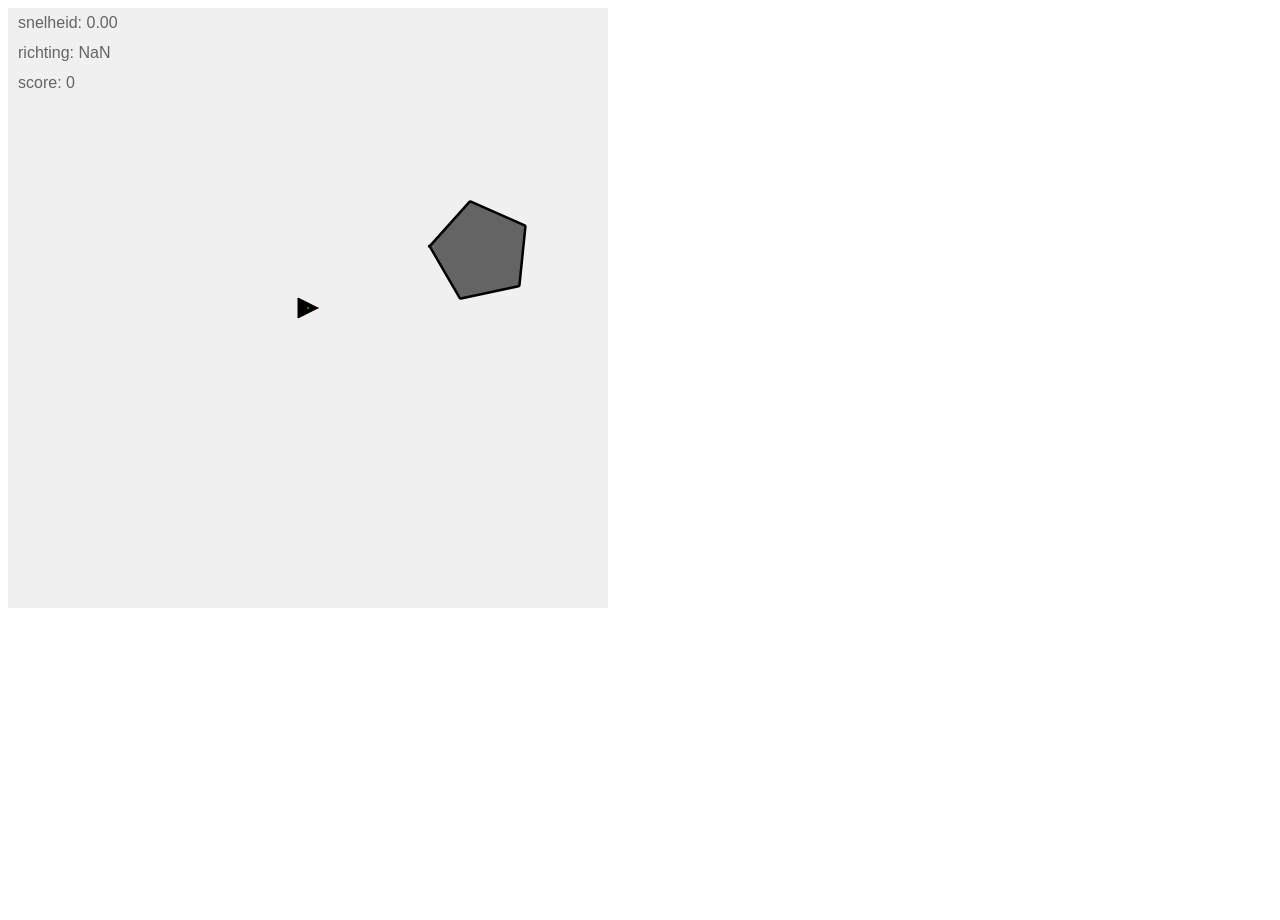
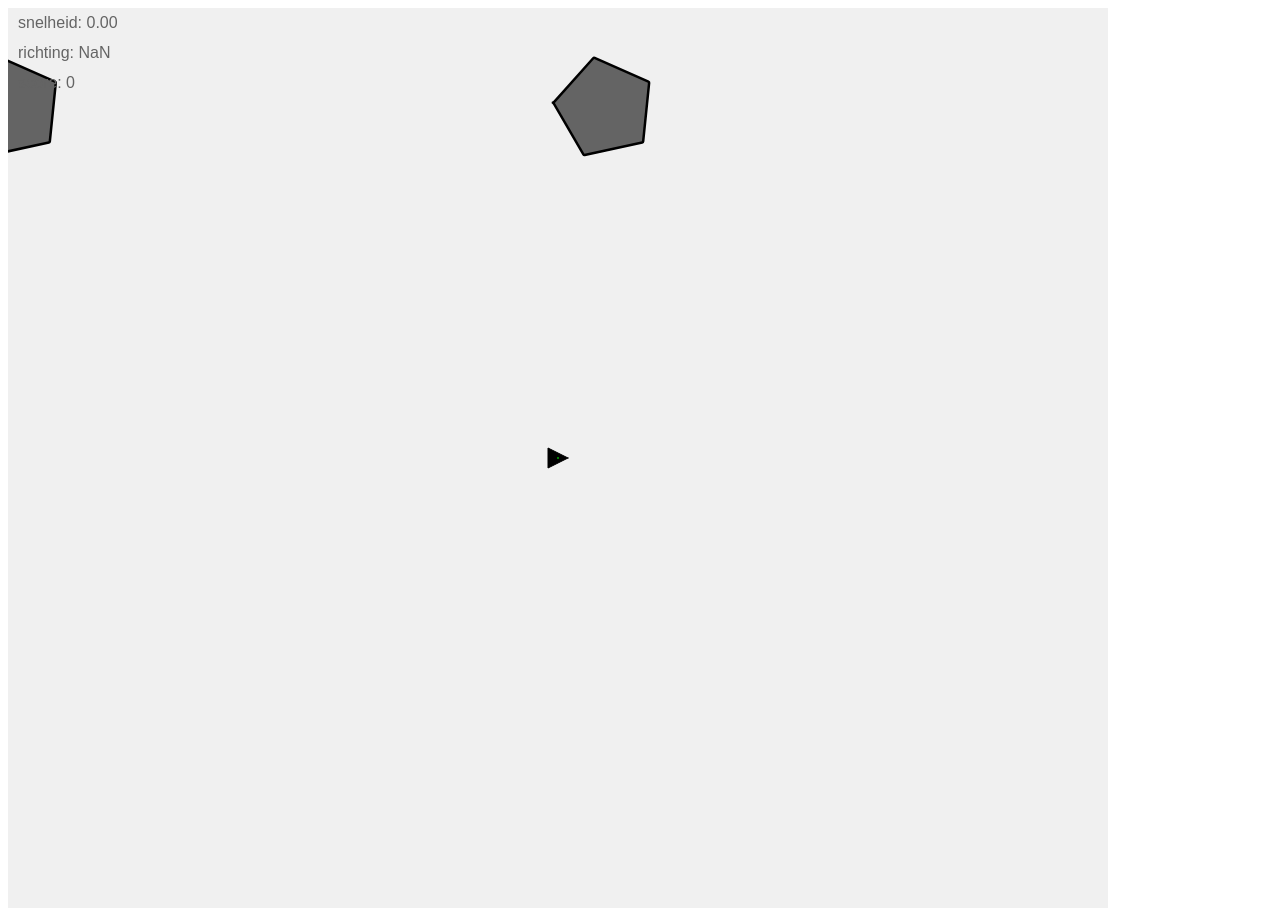
Before and after one commit to MitchelMA/FlexJs1.2, a plain HTML site: page index.html in a window 1280 px wide. Before the commit the page ends 800 px from the top, so only its background shows below. Drawn offline with Linux system fonts and the light colour scheme.

Commit message:
kleine tweaks

```diff
--- a/CAsteroid.js
+++ b/CAsteroid.js
@@ -41,4 +41,11 @@ class Asteroid extends MoveAble {
     drawPent(0, 0, this.size);
     ctx.resetTransform();
   };
+  colission = function (asteroid) {
+    let dist = Math.sqrt(
+      Math.pow(this.position.x - asteroid.position.x, 2) +
+        Math.pow(this.position.y - asteroid.position.y, 2)
+    );
+    return dist < asteroid.size;
+  };
 }
--- a/game.js
+++ b/game.js
@@ -6,7 +6,8 @@ var end = false;
 var myShip = new Ship();
 
 var AsteroidList = [
-  new Asteroid(0, new Vector(0.1, 0.2), new Vector(100, 100), 50),
+  new Asteroid(0, new Vector(0.1, 0.0), new Vector(100, 100), 50),
+  new Asteroid(0, new Vector(-0.1, 0), new Vector(500, 100), 50),
 ];
 
 function setup() {
--- a/index.html
+++ b/index.html
@@ -11,7 +11,7 @@ https://processing.org/reference/PVector.html -->
     <title>Vector</title>
   </head>
   <body>
-    <canvas id="VCan" width="600" height="600"></canvas>
+    <canvas id="VCan" width="1100" height="900"></canvas>
     <script src="./vector.js"></script>
     <script src="./CMoveable.js"></script>
     <script src="./CAsteroid.js"></script>
```
